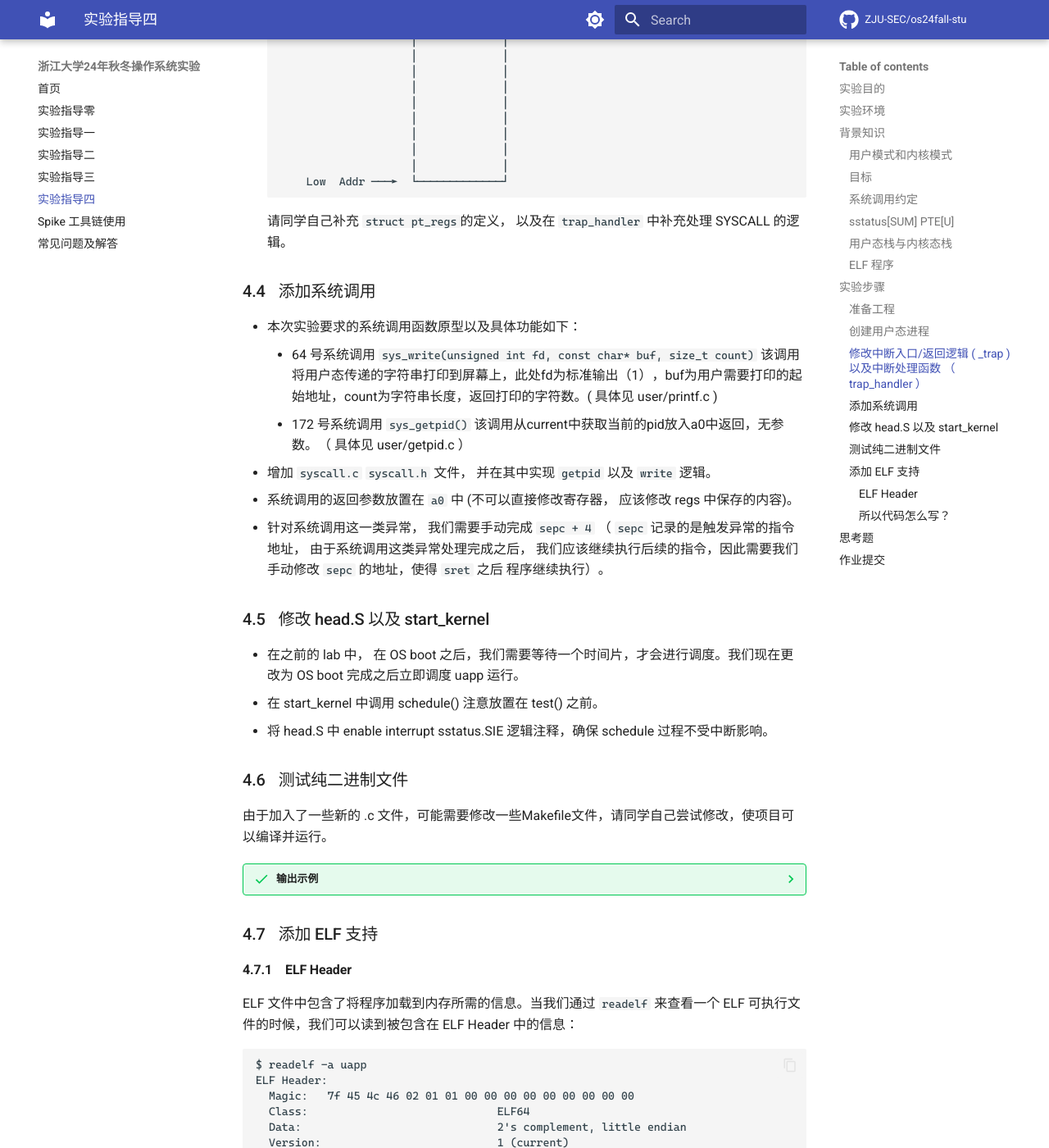
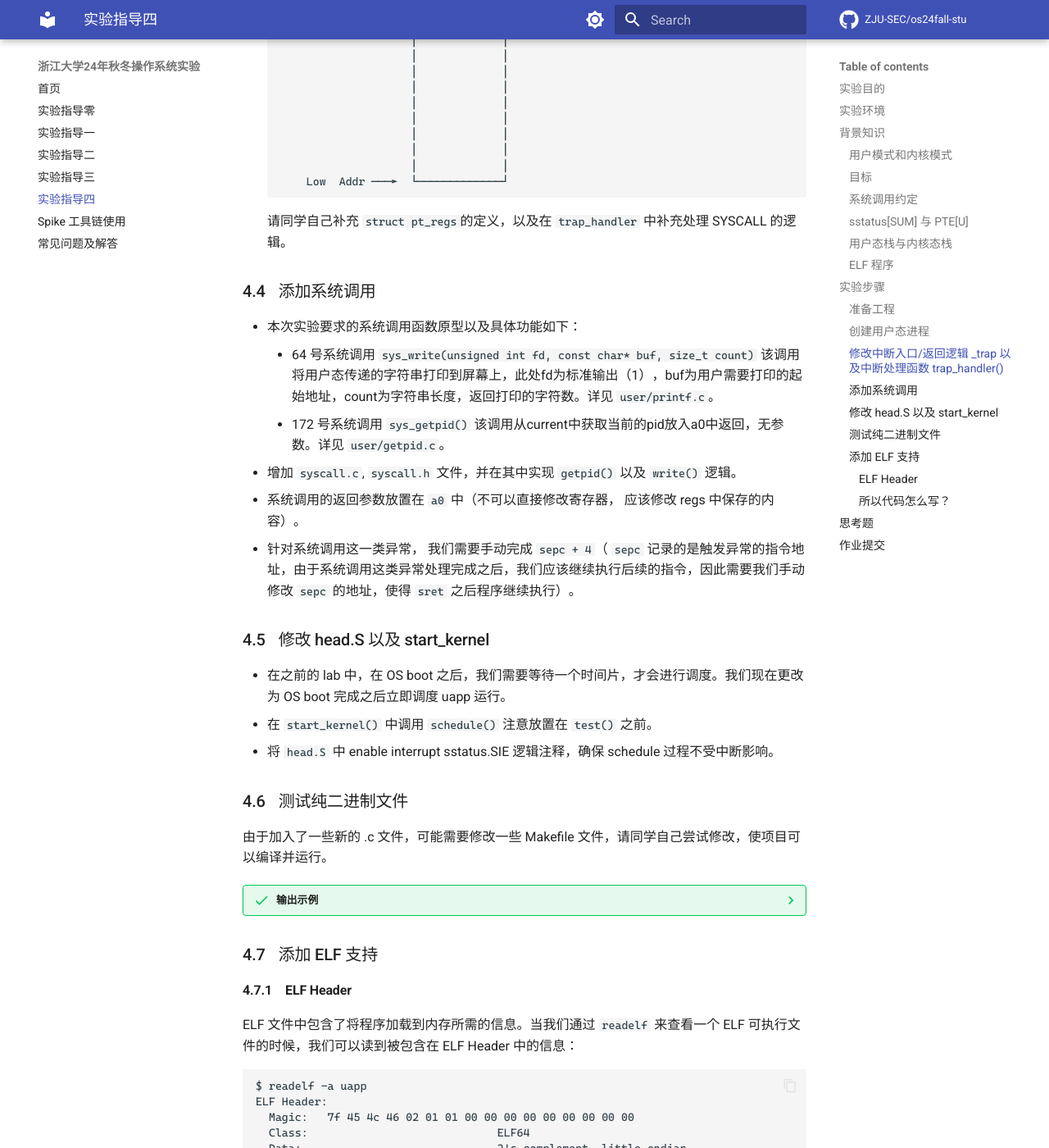
Before and after one commit to ZJU-SEC/os24fall-stu, an MkDocs documentation site: the page built from docs/lab4.md, in a window 1280 px wide and 1400 px high, scrolled down 7284 px. Shown: the whole window at 82% size. Built offline with MkDocs 1.6.1 and Material for MkDocs 9.7.7, drawn with Linux system fonts in a browser that asks for light colours; some web fonts are replaced; comment, search, counter and statistics services are not loaded; some of the changed text lies outside the part shown.

Commit message:
docs: fix lab4 docs style

````diff
--- a/docs/lab4.md
+++ b/docs/lab4.md
@@ -33,9 +33,9 @@
 ### 系统调用约定
 **系统调用**是用户态应用程序请求内核服务的一种方式。在 RISC-V 中，我们使用 `ecall` 指令进行系统调用。当执行这条指令时，处理器会提升特权模式，跳转到异常处理函数，处理这条系统调用。
 
-Linux 中 RISC-V 相关的系统调用可以在 `include/uapi/asm-generic/unistd.h` 中找到，[ syscall(2) ](https://man7.org/linux/man-pages/man2/syscall.2.html)手册页上对RISC-V架构上的调用说明进行了总结，系统调用参数使用 a0 - a5 ，系统调用号使用 a7 ， 系统调用的返回值会被保存到 a0, a1 中。
+Linux 中 RISC-V 相关的系统调用可以在 `include/uapi/asm-generic/unistd.h` 中找到，[syscall(2)](https://man7.org/linux/man-pages/man2/syscall.2.html)手册页上对RISC-V架构上的调用说明进行了总结，系统调用参数使用 a0 - a5 ，系统调用号使用 a7 ， 系统调用的返回值会被保存到 a0, a1 中。
 
-### sstatus[SUM] PTE[U]
+### sstatus[SUM] 与 PTE[U]
 当页表项 PTE[U] 置 0 时，该页表项对应的内存页为内核页，运行在 U-Mode 下的代码*无法*访问。当页表项 PTE[U] 置 1 时，该页表项对应的内存页为用户页，运行在 S-Mode 下的代码*无法*访问。如果想让 S 特权级下的程序能够访问用户页，需要对 sstatus[SUM] 位置 1 。但是无论什么样的情况下，用户页中的指令对于 S-Mode 而言都是**无法执行**的。
 
 ### 用户态栈与内核态栈
@@ -102,7 +102,7 @@ for GNU/Linux 3.2.0, not stripped
 #define USER_END   (0x0000004000000000) // user space end virtual address
 ```
 
-* 从 `repo` 同步以下文件和文件夹。并按照下面的位置来放置这些新文件。值得注意的是，我们在 `mm` 中添加了 `buddy system`，但是也保证了原来调用的 `kalloc` 和 `kfree` 的兼容。你应该无需修改原先使用了 `kalloc` 的相关代码，如果出现兼容性问题可以联系助教。为了减小大家的工作量，我们替大家实现了 Buddy System，大家可以直接使用这些函数来管理内存：
+* 从 repo 同步以下文件和文件夹。并按照下面的位置来放置这些新文件。值得注意的是，我们在 `mm` 中添加了 `buddy system`，但是也保证了原来调用的 `kalloc` 和 `kfree` 的兼容。你应该无需修改原先使用了 `kalloc` 的相关代码，如果出现兼容性问题可以联系助教。为了减小大家的工作量，我们替大家实现了 Buddy System，大家可以直接使用这些函数来管理内存：
 ```c
 // 分配 page_cnt 个页的地址空间，返回分配内存的地址。保证分配的内存在虚拟地址和物理地址上都是连续的
 uint64_t alloc_pages(uint64_t page_cnt);
@@ -134,7 +134,7 @@ void free_pages(uint64_t addr);
     └── uapp.S
 ```
 * 修改**根目录**下的 Makefile, 将 `user` 纳入工程管理。
-* 在根目录下 `make` 会生成 `user/uapp.o` `user/uapp.elf` `user/uapp.bin`，以及我们最终测试使用的 ELF 可执行文件 `user/uapp` 。 通过 `objdump` 我们可以看到 uapp 使用 ecall 来调用 SYSCALL (在 U-Mode 下使用 ecall 会触发environment-call-from-U-mode异常)。从而将控制权交给处在 S-Mode 的 OS， 由内核来处理相关异常。
+* 在根目录下 `make` 会生成 `user/uapp.o` `user/uapp.elf` `user/uapp.bin`，以及我们最终测试使用的 ELF 可执行文件 `user/uapp` 。 通过 `objdump` 我们可以看到 uapp 使用 ecall 来调用 SYSCALL (在 U-Mode 下使用 ecall 会触发 `environment-call-from-U-mode` 异常)。从而将控制权交给处在 S-Mode 的 OS， 由内核来处理相关异常。
 * 在本次实验中，我们首先会将用户态程序 strip 成纯二进制文件来运行。这种情况下，用户程序运行的第一条指令位于二进制文件的开始位置, 也就是说 `_sramdisk` 处的指令就是我们要执行的第一条指令。我们将运行纯二进制文件作为第一步，在确认用户态的纯二进制文件能够运行后，我们再将存储到内存中的用户程序文件换为 ELF 来进行执行。
 ```
 0000000000000004 <getpid>:
@@ -158,7 +158,7 @@ void free_pages(uint64_t addr);
 
 ### 创建用户态进程
 * 本次实验只需要创建 4 个用户态进程，修改 `proc.h` 中的 `NR_TASKS` 即可。
-* 由于创建用户态进程要对 `sepc` `sstatus` `sscratch` 做设置，我们将其加入 `thread_struct` 中。
+* 由于创建用户态进程要对 `sepc`, `sstatus`, `sscratch` 做设置，我们将其加入 `thread_struct` 中。
 * 由于多个用户态进程需要保证相对隔离，因此不可以共用页表。我们为每个用户态进程都创建一个页表。修改 `task_struct` 如下。
 ```c
 // proc.h
@@ -261,23 +261,23 @@ struct task_struct {
         Low  Addr ───►  └─────────────┘
 
     ```
-    请同学自己补充 `struct pt_regs`的定义， 以及在 `trap_handler` 中补充处理 SYSCALL 的逻辑。
+    请同学自己补充 `struct pt_regs`的定义，以及在 `trap_handler` 中补充处理 SYSCALL 的逻辑。
 ### 添加系统调用
 * 本次实验要求的系统调用函数原型以及具体功能如下：
-    * 64 号系统调用 `sys_write(unsigned int fd, const char* buf, size_t count)` 该调用将用户态传递的字符串打印到屏幕上，此处fd为标准输出（1），buf为用户需要打印的起始地址，count为字符串长度，返回打印的字符数。( 具体见 user/printf.c )
-    * 172 号系统调用 `sys_getpid()` 该调用从current中获取当前的pid放入a0中返回，无参数。（ 具体见 user/getpid.c ）
-* 增加 `syscall.c` `syscall.h` 文件， 并在其中实现 `getpid` 以及 `write` 逻辑。
-* 系统调用的返回参数放置在 `a0` 中 (不可以直接修改寄存器， 应该修改 regs 中保存的内容)。
-* 针对系统调用这一类异常， 我们需要手动完成 `sepc + 4` （ `sepc` 记录的是触发异常的指令地址， 由于系统调用这类异常处理完成之后， 我们应该继续执行后续的指令，因此需要我们手动修改 `sepc` 的地址，使得 `sret` 之后 程序继续执行）。
+    * 64 号系统调用 `sys_write(unsigned int fd, const char* buf, size_t count)` 该调用将用户态传递的字符串打印到屏幕上，此处fd为标准输出（1），buf为用户需要打印的起始地址，count为字符串长度，返回打印的字符数。详见 `user/printf.c`。
+    * 172 号系统调用 `sys_getpid()` 该调用从current中获取当前的pid放入a0中返回，无参数。详见 `user/getpid.c`。
+* 增加 `syscall.c`, `syscall.h` 文件，并在其中实现 `getpid()` 以及 `write()` 逻辑。
+* 系统调用的返回参数放置在 `a0` 中（不可以直接修改寄存器， 应该修改 regs 中保存的内容）。
+* 针对系统调用这一类异常， 我们需要手动完成 `sepc + 4`（ `sepc` 记录的是触发异常的指令地址，由于系统调用这类异常处理完成之后，我们应该继续执行后续的指令，因此需要我们手动修改 `sepc` 的地址，使得 `sret` 之后程序继续执行）。
 
 ### 修改 head.S 以及 start_kernel
-* 在之前的 lab 中， 在 OS boot 之后，我们需要等待一个时间片，才会进行调度。我们现在更改为 OS boot 完成之后立即调度 uapp 运行。
-* 在 start_kernel 中调用 schedule() 注意放置在 test() 之前。
-* 将 head.S 中 enable interrupt sstatus.SIE 逻辑注释，确保 schedule 过程不受中断影响。
+* 在之前的 lab 中，在 OS boot 之后，我们需要等待一个时间片，才会进行调度。我们现在更改为 OS boot 完成之后立即调度 uapp 运行。
+* 在 `start_kernel()` 中调用 `schedule()` 注意放置在 `test()` 之前。
+* 将 `head.S` 中 enable interrupt sstatus.SIE 逻辑注释，确保 schedule 过程不受中断影响。
 
 ### 测试纯二进制文件
 
-由于加入了一些新的 .c 文件，可能需要修改一些Makefile文件，请同学自己尝试修改，使项目可以编译并运行。
+由于加入了一些新的 .c 文件，可能需要修改一些 Makefile 文件，请同学自己尝试修改，使项目可以编译并运行。
 
 ??? success "输出示例"
     ```
````
Also changed, not shown: other parts of docs/lab4.md (+12 -12 lines).
